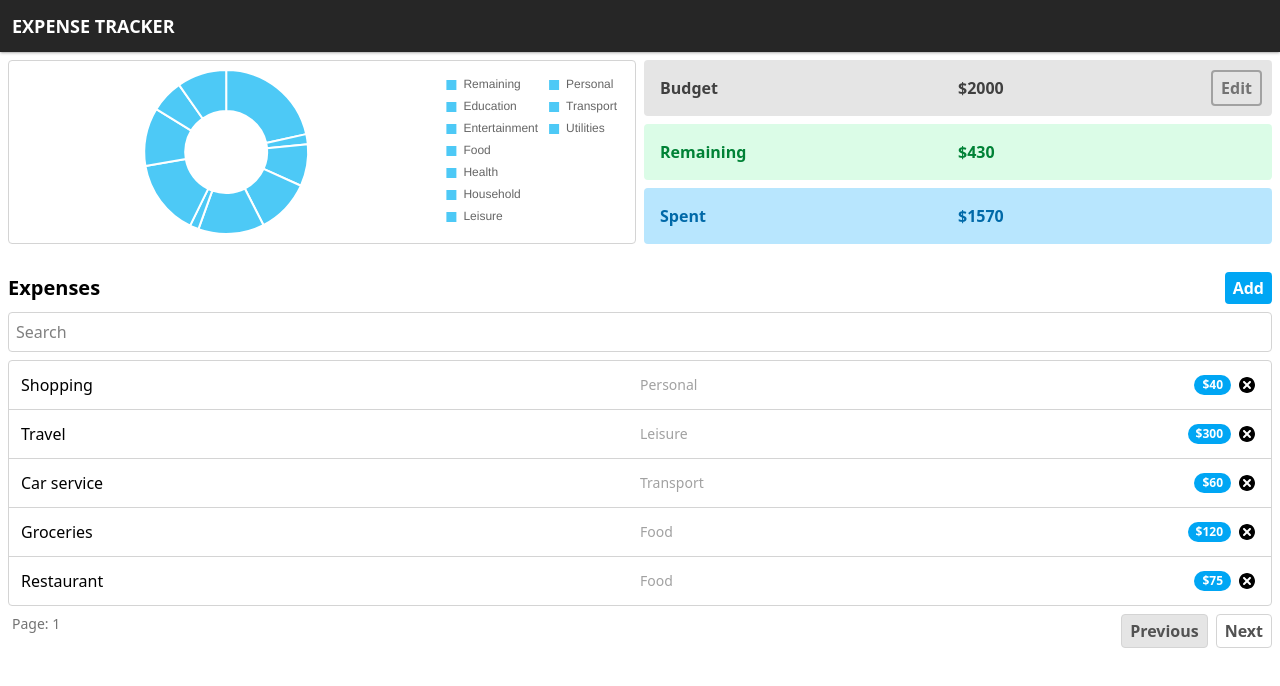
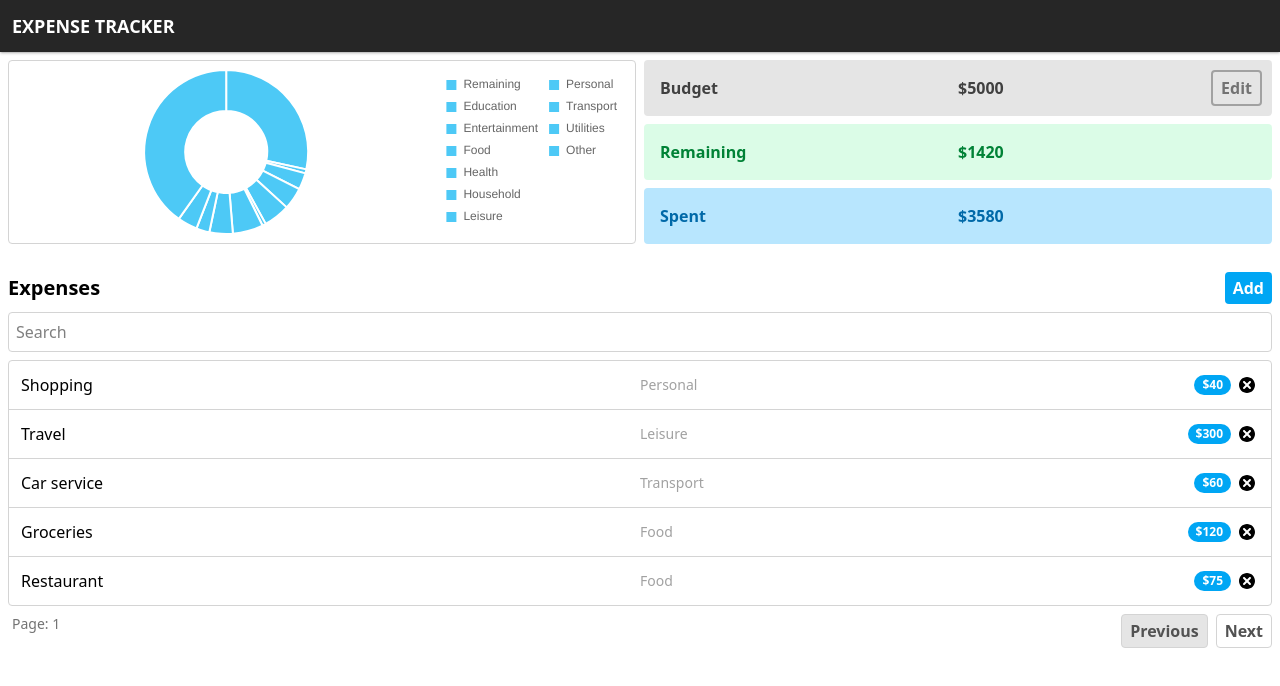
Before and after one commit to mwildan-hafidz/react-expense-tracker, a React (Vite) app: page / in a window 1280 px wide. Shown: the top 686 px of the page. Built offline with nearby package versions, Linux system fonts and the light colour scheme.

Commit message:
feat: move uncategorized expenses to other

```diff
--- a/src/AppProvider.jsx
+++ b/src/AppProvider.jsx
@@ -28,7 +28,7 @@ export default function AppProvider({ children }) {
       default: throw Error("Unknown action.type: " + action.type);
     }
   }, {
-    budget: 2000,
+    budget: 5000,
     expenses: [
       { id: getId(), content: "Shopping", cost: 40, category: "personal" },
       { id: getId(), content: "Travel", cost: 300, category: "leisure" },
@@ -50,7 +50,11 @@ export default function AppProvider({ children }) {
       { id: getId(), content: "Taxi", cost: 25, category: "transport" },
       { id: getId(), content: "Concert Ticket", cost: 150, category: "entertainment" },
       { id: getId(), content: "Gift", cost: 80, category: "personal" },
-
+      { id: getId(), content: "Laptop Repair", cost: 250, category: "" },
+      { id: getId(), content: "Furniture", cost: 400, category: "" },
+      { id: getId(), content: "Vacation Package", cost: 1200, category: "" },
+      { id: getId(), content: "Pet Supplies", cost: 60, category: "" },
+      { id: getId(), content: "Charity Donation", cost: 100, category: "" },
     ],
   });
 
--- a/src/Chart.jsx
+++ b/src/Chart.jsx
@@ -7,20 +7,24 @@ ChartJS.register(ArcElement, Tooltip, Legend);
 
 export default function Chart({ expenses, remaining }) {
   const sortedExpenses = expenses.toSorted((first, next) => first.category.localeCompare(next.category));
-  const categories = [...new Set(sortedExpenses.map((exp) => exp.category))];
 
+  const categorizedExpenses = sortedExpenses.filter((exp) => exp.category !== "");
+  const otherExpenses = sortedExpenses.filter((exp) => exp.category === "");
+
+  const categories = [...new Set(categorizedExpenses.map((exp) => exp.category))];
   const totals = categories.map(
-    (ctg) => sortedExpenses.reduce(
+    (ctg) => categorizedExpenses.reduce(
       (sum, exp) => exp.category === ctg ? sum + exp.cost : sum, 0
     )
   );
+  const otherTotals = otherExpenses.reduce((sum, exp) => sum + exp.cost, 0);
 
   const data = {
-    labels: ["Remaining", ...categories.map((ctg) => capitalize(ctg))],
+    labels: ["Remaining", ...categories.map((ctg) => capitalize(ctg)), "Other"],
     datasets: [
       {
         label: "Total",
-        data: [remaining, ...totals],
+        data: [remaining, ...totals, otherTotals],
         backgroundColor: "#4dc9f6",
       },
     ],
```
